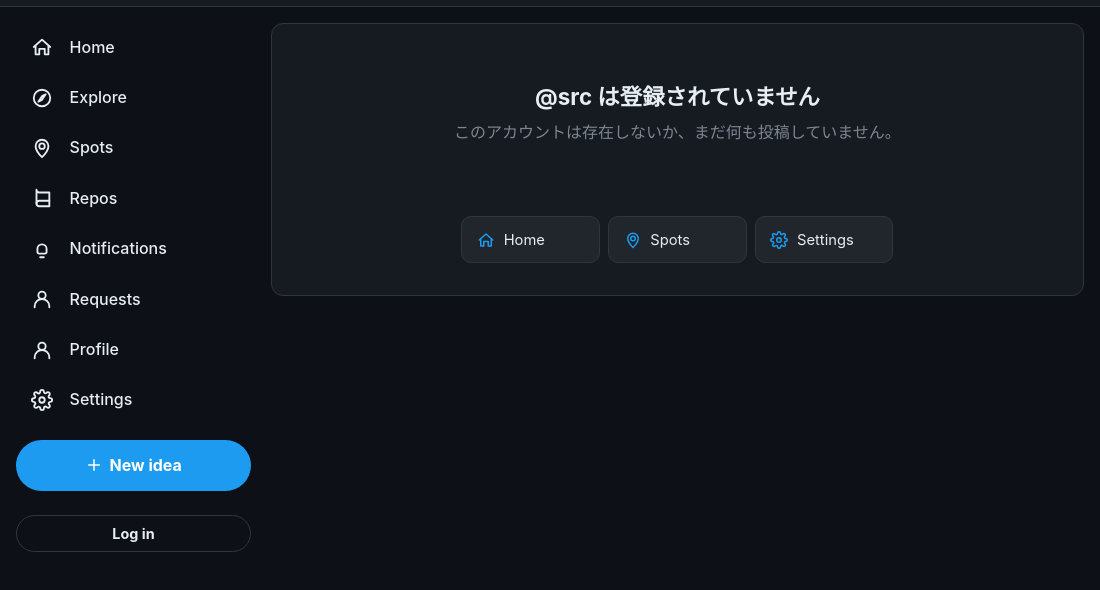
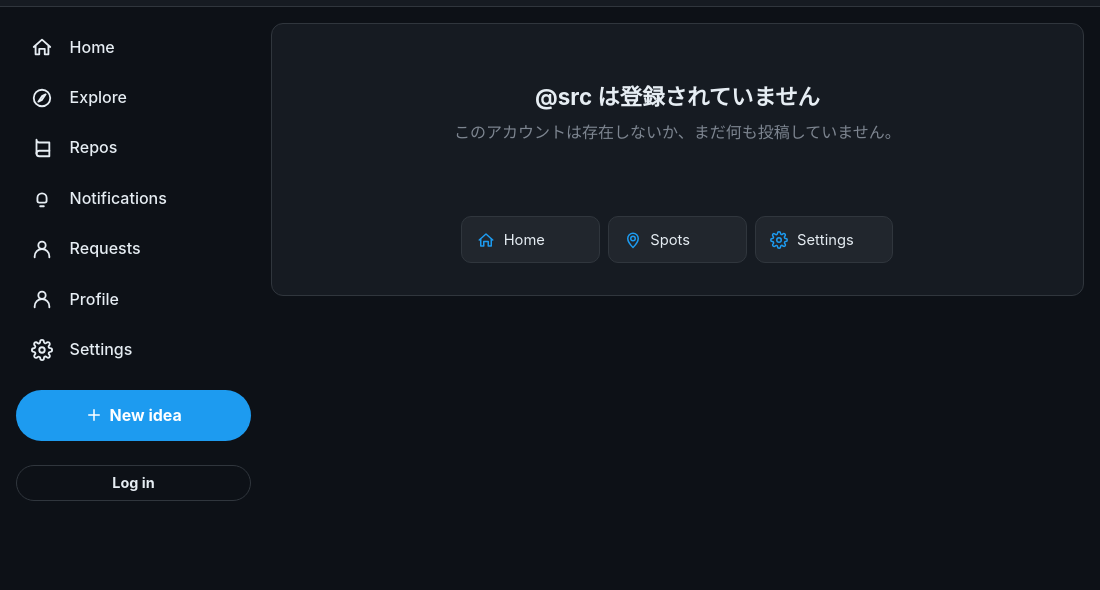
Before and after one commit to hrmcngs/spotcode-sns, an Electron app: page src/index.html in a window 1100 px wide. Shown: the part 50-640 px from the top of the page. Drawn offline with Linux system fonts and the light colour scheme; a script that the page names is missing.

Commit message:
chore(nav): drop Spots from the left sidebar (#127)
User asked to remove the Spots entry from the sidebar — the same
destination is already reachable from the home timeline's
"For you / Following / Spots" tab row, so the sidebar item was
redundant and just made the rail taller.

/spots remains a valid route, the map view still works, and the
Trending spots card in the right rail still links into it. Only
the sidebar entry is gone.

Co-authored-by: aya526dev <165481574+aya526dev@users.noreply.github.com>

```diff
--- a/src/index.html
+++ b/src/index.html
@@ -83,7 +83,6 @@
       <nav class="side-nav">
         <a class="side-nav__item" data-route="/"              href="/"              data-ico="home"><span class="side-nav__label">Home</span></a>
         <a class="side-nav__item" data-route="/explore"       href="/explore"       data-ico="compass"><span class="side-nav__label">Explore</span></a>
-        <a class="side-nav__item" data-route="/spots"         href="/spots"         data-ico="pin"><span class="side-nav__label">Spots</span></a>
         <a class="side-nav__item" data-route="/repos"         href="/repos"         data-ico="repo"><span class="side-nav__label">Repos</span></a>
         <a class="side-nav__item" data-route="/notifications" href="/notifications" data-ico="bell"><span class="side-nav__label">Notifications</span></a>
         <a class="side-nav__item" data-route="/requests" href="/requests" data-ico="user"><span class="side-nav__label">Requests</span></a>
```
